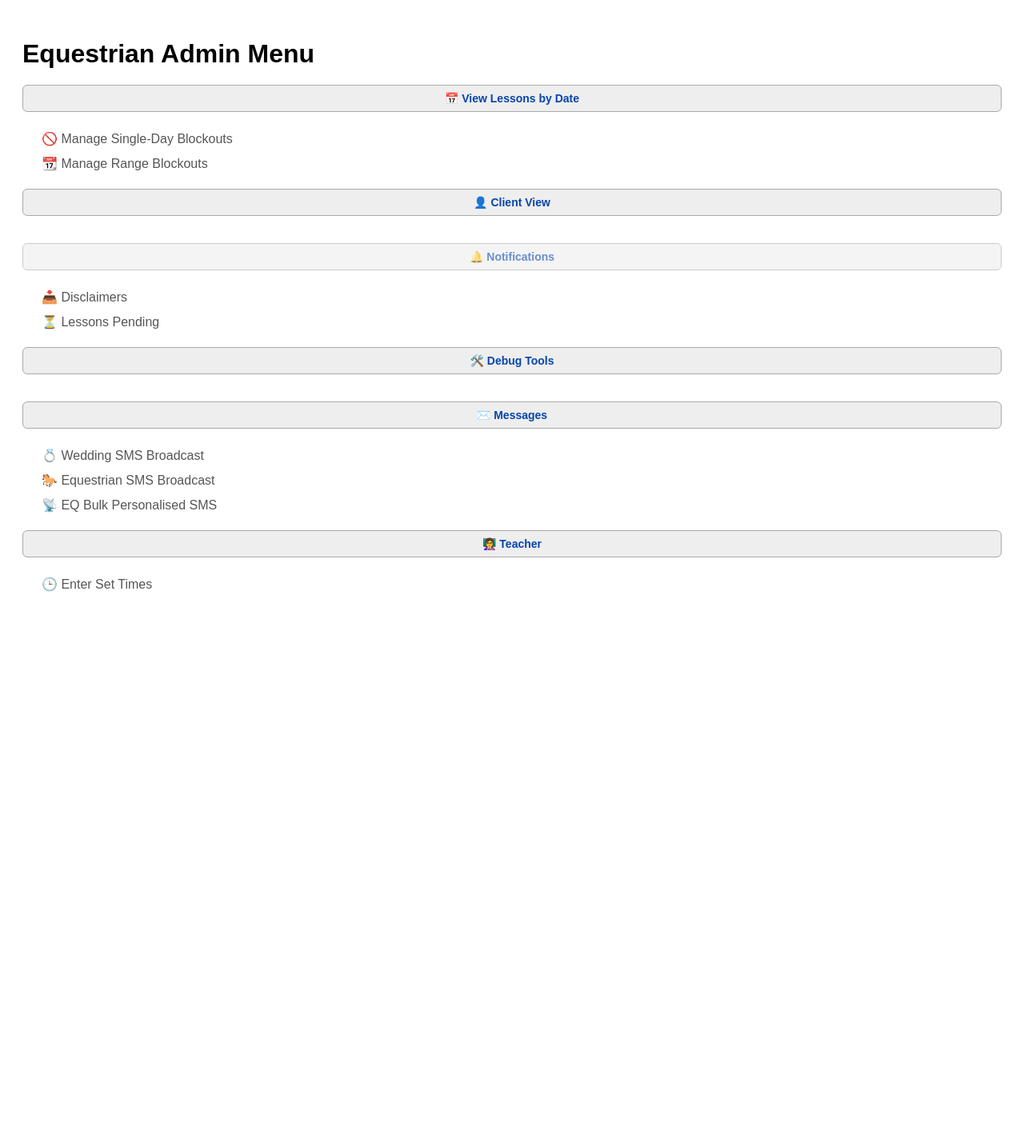
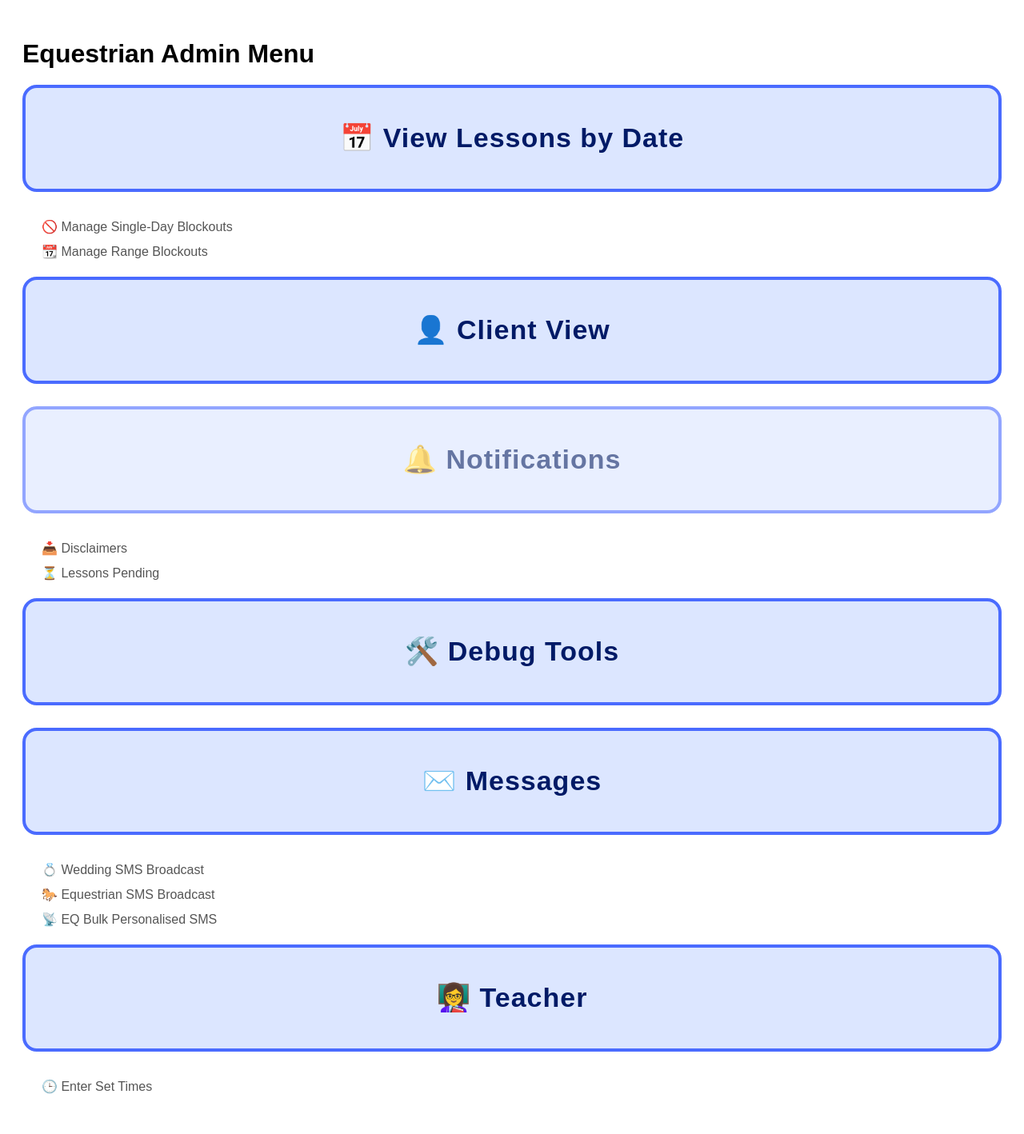
Before and after one commit to blackmustangsally1970-prog/CherbonApp, a Flask app: page / in a window 1280 px wide. Shown: the whole page at 80% size. Before the commit the page ends 740 px from the top, so only its background shows below. Run offline with Flask 3, Linux system fonts and the light colour scheme.

Commit message:
again font

```diff
--- a/templates/index.html
+++ b/templates/index.html
@@ -4,6 +4,7 @@
   <meta charset="utf-8">
   <title>Equestrian Menu</title>
   <style>
+
     body { font-family: sans-serif; padding: 20px; }
     h1 { margin-bottom: 20px; }
     ul.menu { list-style: none; padding: 0; }
@@ -25,27 +26,29 @@
     a:hover { text-decoration: underline; }
 
 
-/* Mobile‑friendly full‑width menu buttons with larger headings */
+/* SUPER MASSIVE iPhone menu buttons */
 .menu-btn {
   display: block;
   width: 100%;
-  background: #f0f4ff;
-  border: 2px solid #6a8dff;
-  padding: 22px 24px;             /* taller buttons */
-  border-radius: 12px;
-  font-size: 24px;                /* larger heading text */
-  font-weight: 700;               /* bold for visibility */
-  color: #003399;
+  background: #dce6ff;
+  border: 4px solid #4a6bff;
+  padding: 40px 28px;              /* TRIPLE HEIGHT */
+  border-radius: 18px;
+  font-size: 34px;                 /* TRIPLE FONT SIZE */
+  font-weight: 900;                /* SUPER BOLD */
+  color: #001a66;
   text-decoration: none;
   text-align: center;
   box-sizing: border-box;
-  margin-bottom: 18px;            /* spacing between buttons */
+  margin-bottom: 28px;             /* big spacing between tiles */
+  letter-spacing: 1px;
+  line-height: 1.35;
   transition: background 0.2s ease, transform 0.1s ease;
 }
 
 .menu-btn:hover {
-  background: #e0e8ff;
-  transform: scale(1.02);
+  background: #c7d6ff;
+  transform: scale(1.04);
   text-decoration: none;
 }
 
@@ -57,26 +60,6 @@ ul.submenu a {
   display: block;
 }
 
-
-
-/* Main menu button style (matches Back button) */
-.menu-btn {
-  display: inline-block;
-  background: #eee;
-  border: 1px solid #aaa;
-  padding: 8px 14px;
-  border-radius: 6px;
-  font-size: 14px;
-  color: #0645AD;
-  text-decoration: none;
-  transition: background 0.2s ease, box-shadow 0.2s ease;
-}
-
-.menu-btn:hover {
-  background: #ddd;
-  text-decoration: none;
-  box-shadow: 0 2px 4px rgba(0,0,0,0.15);
-}
 
 /* Keep submenu links simple */
 ul.submenu {
```
